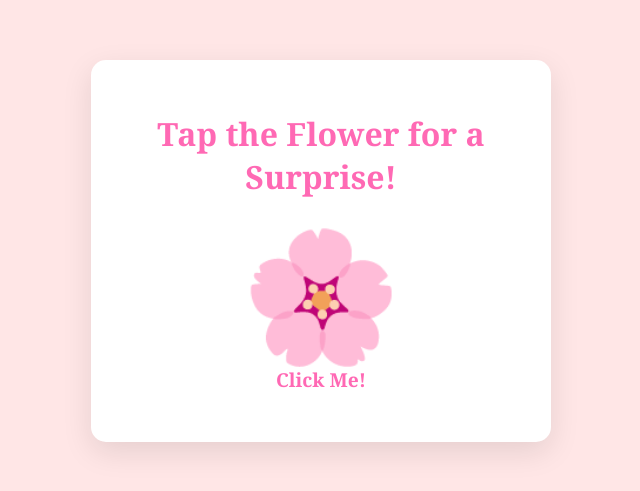
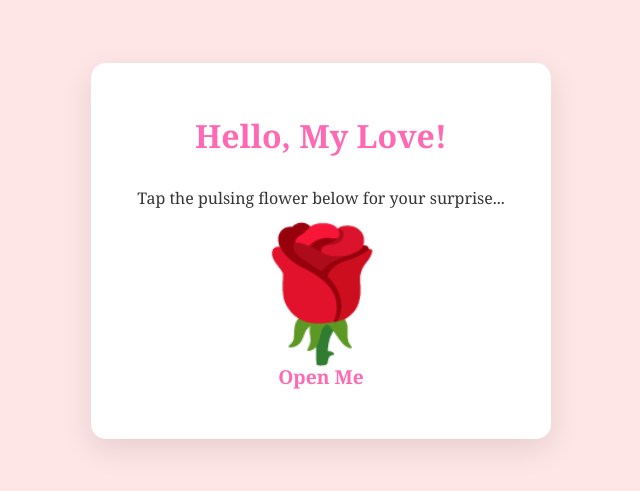
Before and after one commit to rohandanani-oss/Shruti, a plain HTML site: page index.html in a window 1280 px wide. Shown: the part 149-640 px from the top of the page, without its empty margins (319-959 px from the left). Drawn offline with Linux system fonts and the light colour scheme.

Commit message:
Update header and link text in index.html

```diff
--- a/index.html
+++ b/index.html
@@ -5,13 +5,15 @@
     <meta name="viewport" content="width=device-width, initial-scale=1.0">
     <title>A Little Gift For You</title>
     <link rel="stylesheet" href="style.css">
+    <link href="https://fonts.googleapis.com/css2?family=Dancing+Script:wght@700&display=swap" rel="stylesheet">
 </head>
 <body class="center-content">
     <div class="container">
-        <h1>Tap the Flower for a Surprise!</h1>
-        <a href="second_page.html" class="flower-link">
-            <span class="flower-icon">🌸</span>
-            <p>Click Me!</p>
+        <h1>Hello, My Love!</h1>
+        <p class="subtitle">Tap the pulsing flower below for your surprise...</p>
+        <a href="second_page.html" class="flower-link pulse-animation">
+            <span class="flower-icon">🌹</span>
+            <p>Open Me</p>
         </a>
     </div>
 </body>
```
